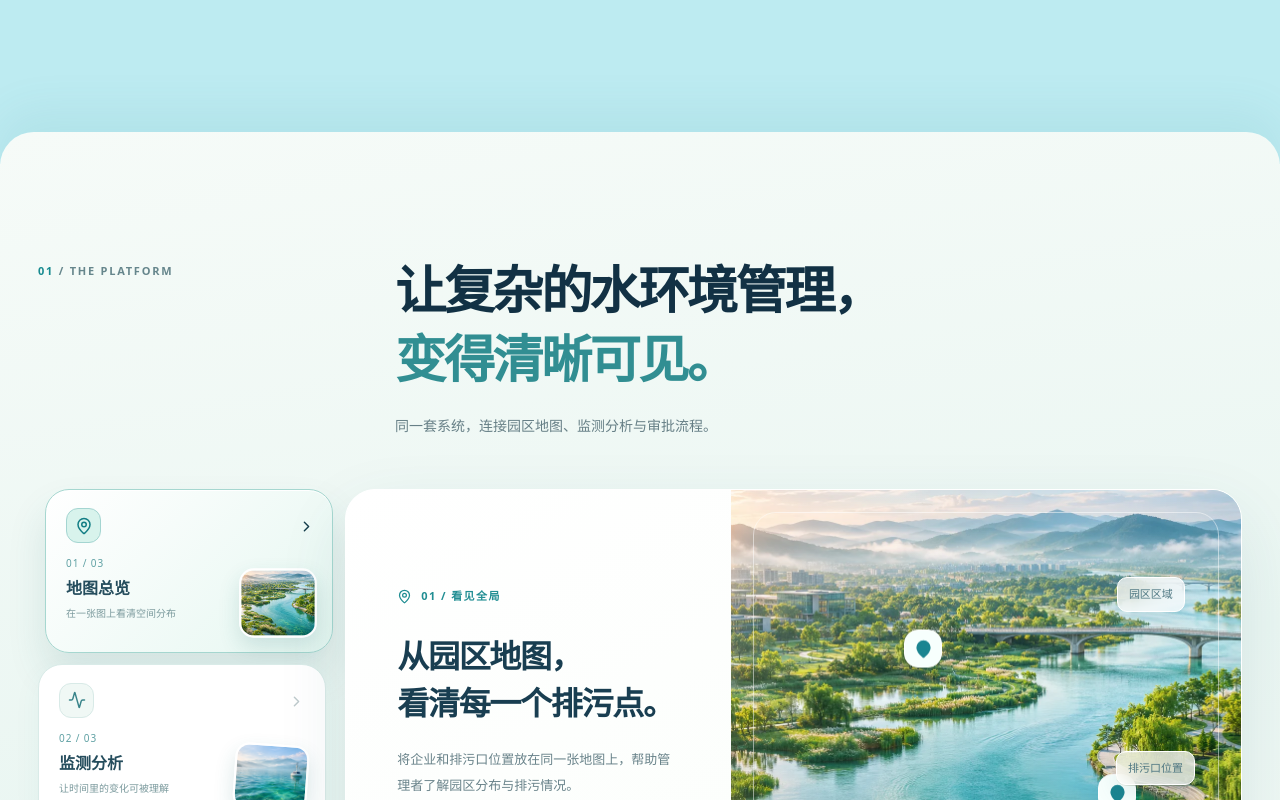
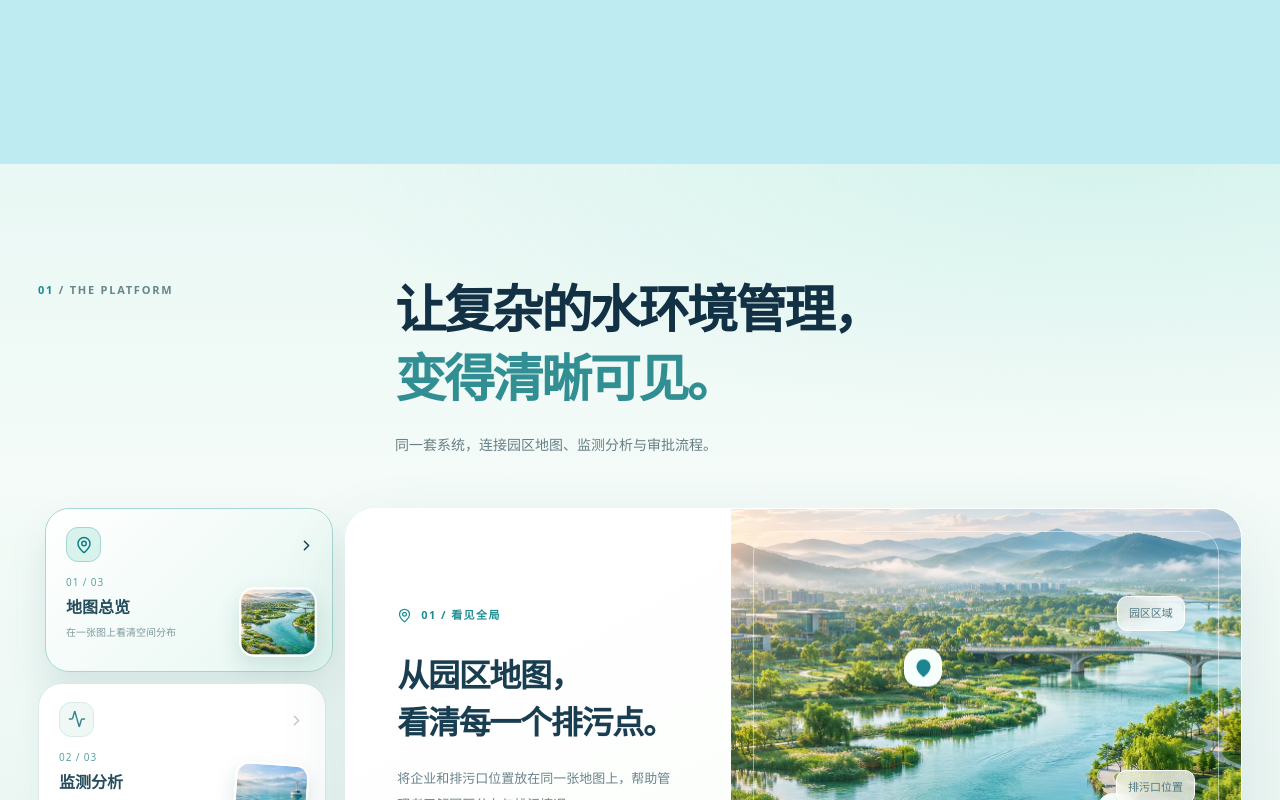
Before and after one commit to zhenglf0676-cloud/w-cdc, a Next.js app: page / in a window 1280 px wide. Shown: the part 1140-1940 px from the top of the page. Built offline with nearby package versions, Linux system fonts and the light colour scheme; no server answers.

Commit message:
Blend underwater scene into feature section

```diff
--- a/src/app/public-ocean.css
+++ b/src/app/public-ocean.css
@@ -85,6 +85,19 @@
   isolation: isolate;
 }
 
+.public-hero-stage::after {
+  position: absolute;
+  z-index: 2;
+  right: 0;
+  bottom: -1px;
+  left: 0;
+  height: 64svh;
+  background: linear-gradient(180deg, transparent 0%, rgb(164 226 223 / 14%) 24%, rgb(198 239 233 / 55%) 51%, #e9f8f4 88%);
+  content: '';
+  opacity: var(--dive-exit, 0);
+  pointer-events: none;
+}
+
 .public-sea-surface {
   position: absolute;
   inset: 0;
@@ -118,7 +131,7 @@
   inset: var(--sea-line, 105%) 0 0;
   overflow: hidden;
   background: #83d9df;
-  box-shadow: 0 -15px 40px rgb(218 255 250 / 27%);
+  mask-image: linear-gradient(180deg, transparent, #000 27px);
 }
 
 .public-underwater-window::before {
@@ -128,9 +141,7 @@
   right: 0;
   left: 0;
   height: 29px;
-  border-top: 2px solid rgb(255 255 255 / 86%);
-  background: linear-gradient(180deg, rgb(246 255 253 / 55%), transparent);
-  box-shadow: 0 3px 13px rgb(240 255 255 / 35%);
+  background: linear-gradient(180deg, rgb(246 255 253 / 38%), transparent);
   content: '';
   pointer-events: none;
 }
@@ -224,6 +235,7 @@
 .public-hero-bottom {
   bottom: 58px;
   color: #2e6272;
+  opacity: var(--hero-copy-opacity, 1);
   text-shadow: 0 1px 10px rgb(255 255 255 / 70%);
 }
 
@@ -253,11 +265,11 @@
 }
 
 .public-advantages {
-  margin-top: -32px;
-  padding-top: 123px;
-  border-radius: 34px 34px 0 0;
-  background: linear-gradient(170deg, #f6fbf8, #eaf6f2 58%, #f6faf7);
-  box-shadow: 0 -20px 45px rgb(54 144 151 / 9%);
+  margin-top: 0;
+  padding-top: 110px;
+  border-radius: 0;
+  background: radial-gradient(ellipse 75% 340px at 86% 0%, rgb(137 222 211 / 20%), transparent 80%), linear-gradient(180deg, #e9f8f4, #f4fbf8 310px, #eaf6f2 72%, #f6faf7);
+  box-shadow: none;
 }
 
 .public-feature-shell {
```
